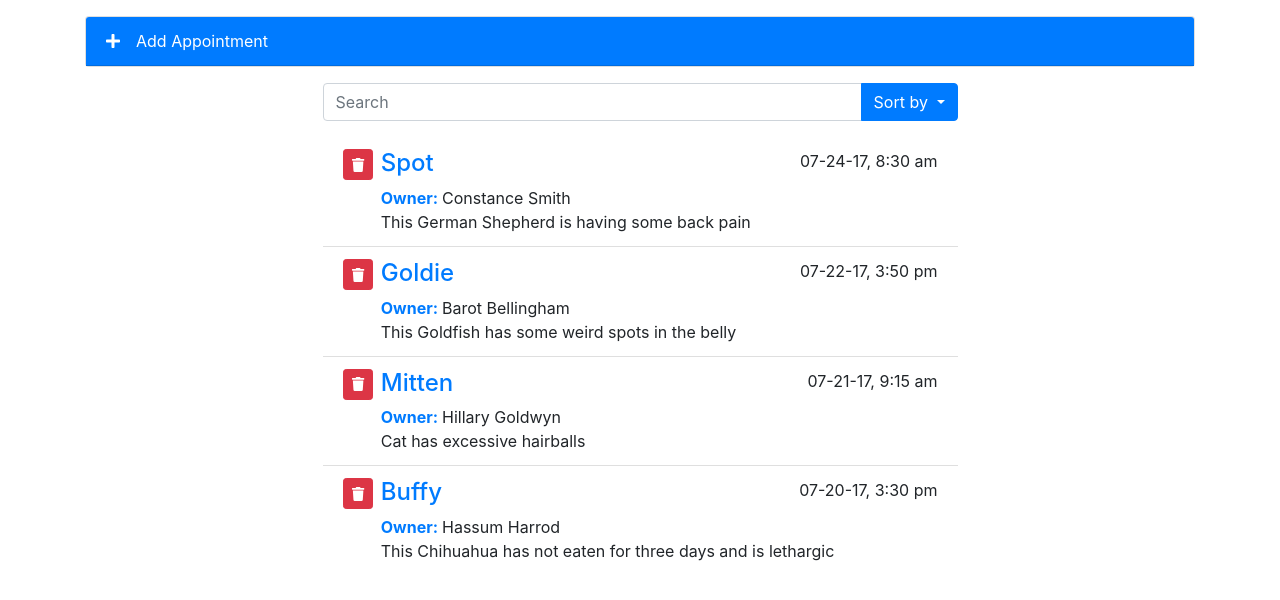
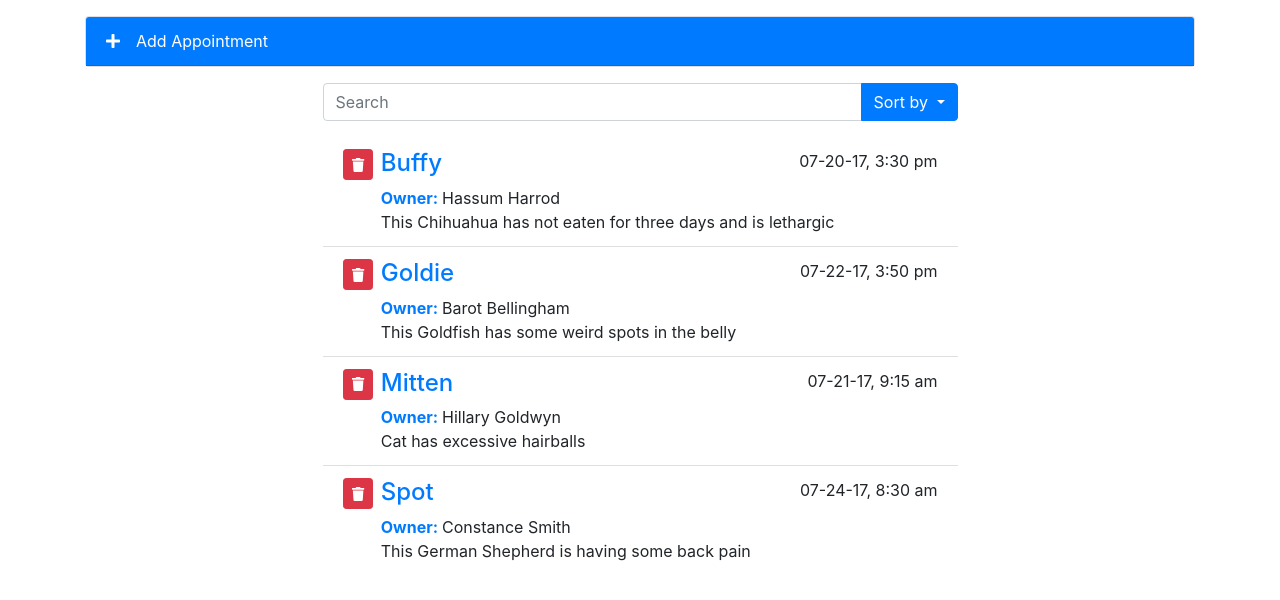
Before and after one commit to Lisigner/curricula, a Vue app: page / in a window 1280 px wide. Shown: the top 600 px of the page. Built offline with nearby package versions, Linux system fonts and the light colour scheme.

Commit message:
Filter Feature
Added filter property

```diff
--- a/src/App.vue
+++ b/src/App.vue
@@ -3,7 +3,7 @@
     <div class="row justify-content-center">
       <add-appointment @add="addItem"/>
        <search-appointments @searchRecords="searchAppointments"/>
-      <appointment-list :appointments="searchedApts" @remove="removeItem" @edit="editItem"/>
+      <appointment-list :appointments="filteredApts" @remove="removeItem" @edit="editItem"/>
     </div>
   </div>
 </template>
@@ -20,6 +20,8 @@ export default {
   data: function() {
     return {
        appointments: [],
+       filterKey: "petName",
+       filterDir: "asc",
        searchTerms: "",
       aptIndex: 0
     };
@@ -48,6 +50,15 @@ export default {
           item.aptNotes.toLowerCase().match(this.searchTerms.toLowerCase())
         );
       });
+      },
+    filteredApts: function() {
+      return _.orderBy(
+        this.searchedApts,
+        item => {
+          return item[this.filterKey].toLowerCase();
+        },
+        this.filterDir
+      );
     }
   },
   methods: {
```
